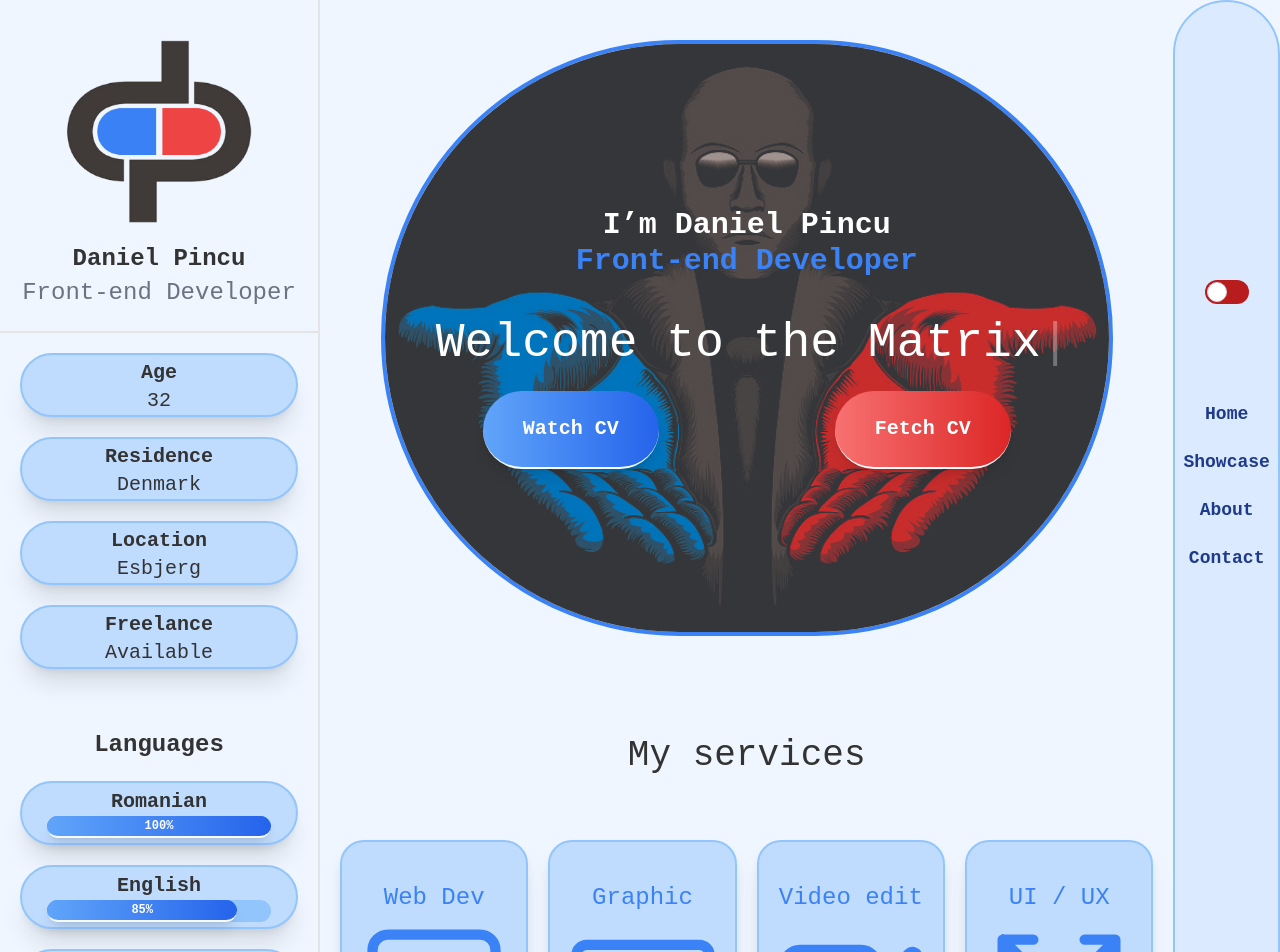
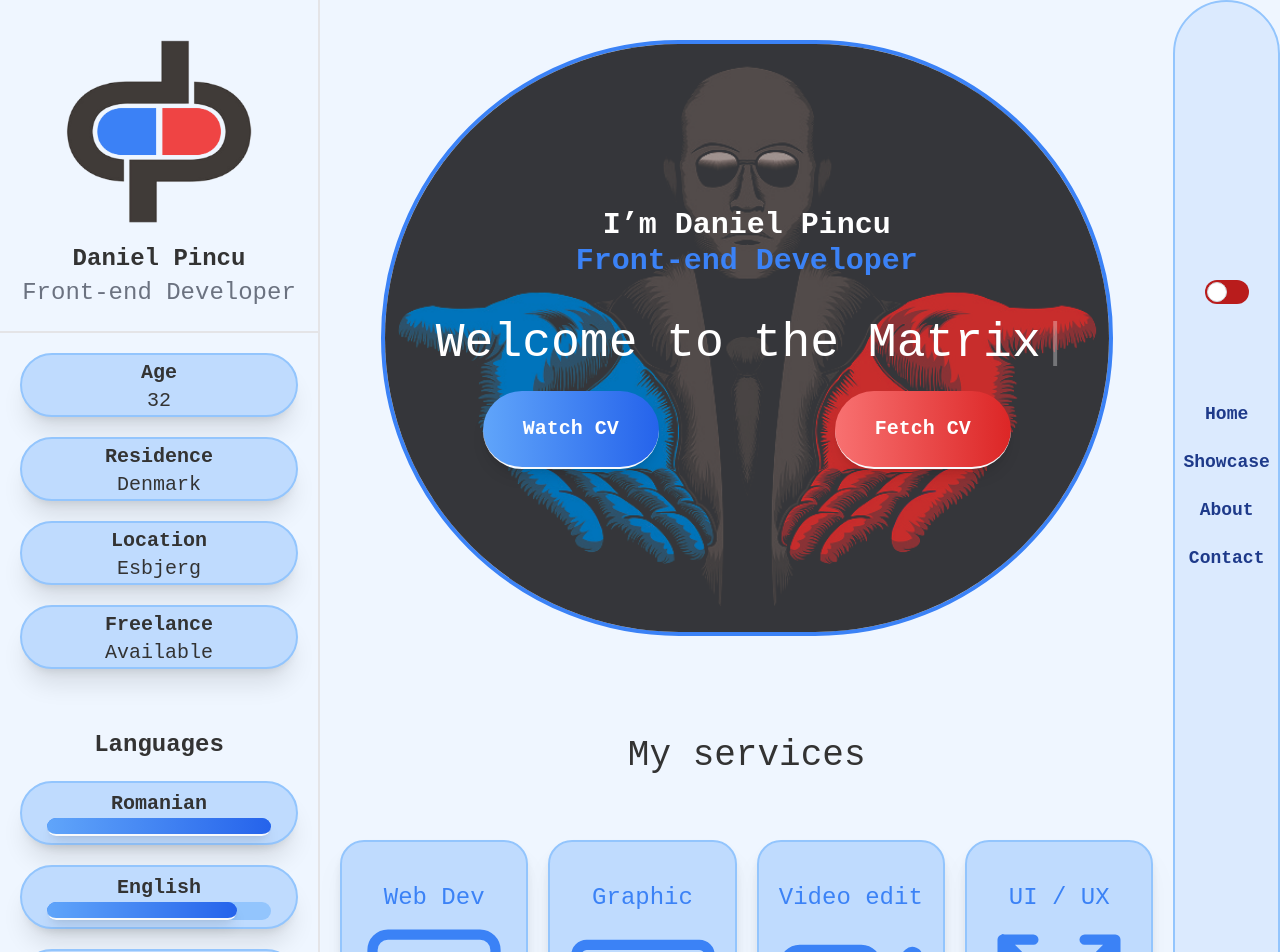
Before and after one commit to DanielPincu/Portfolio-Github, a Vue app: page / in a window 1280 px wide. Shown: the top 952 px of the page. Built offline with nearby package versions, Linux system fonts and the light colour scheme; the HTML template or start-up script is replaced by a standard one; a web font is replaced by a local one.

Commit message:
Percentages removed

```diff
--- a/src/App.vue
+++ b/src/App.vue
@@ -32,7 +32,7 @@ import { ref } from 'vue';
 
 
 <!-- Center Column -->
-    <div class="lg:col-span-8 col-span-12 mx-5 ">
+    <div class="lg:col-span-8 col-span-12 mx-5">
 
         <Hero />
         <Services />
--- a/src/components/CV.vue
+++ b/src/components/CV.vue
@@ -24,7 +24,7 @@
       <div v-for="(item, idx) in section.items" :key="idx" class="shadow-xl border-2 border-blue-300 dark:border-red-300 mx-5 my-5 flex flex-col bg-blue-200 dark:bg-red-200 rounded-full items-center h-16 justify-center">
         <h1 class="text-xl font-bold px-4">{{ item.name }}</h1>
         <div class="w-36 xl:w-56 2xl:w-64 bg-blue-300 dark:bg-red-300 rounded-full">
-          <div class="bg-blue-500 dark:bg-red-500 text-xs font-bold text-center text-white p-1 leading-none rounded-full bg-gradient-to-r from-blue-400 to-blue-600 dark:from-red-400 dark:to-red-600 shadow-lg border-b-2 border-slate-50" :style="{ width: item.percentage }">{{ item.percentage }}</div>
+          <div class="bg-blue-500 dark:bg-red-500 text-xs font-bold text-center text-white p-1 leading-none rounded-full bg-gradient-to-r py-2 from-blue-400 to-blue-600 dark:from-red-400 dark:to-red-600 shadow-lg border-b-2 border-slate-50" :style="{ width: item.percentage }"></div>
         </div>
       </div>
     </div>
```
